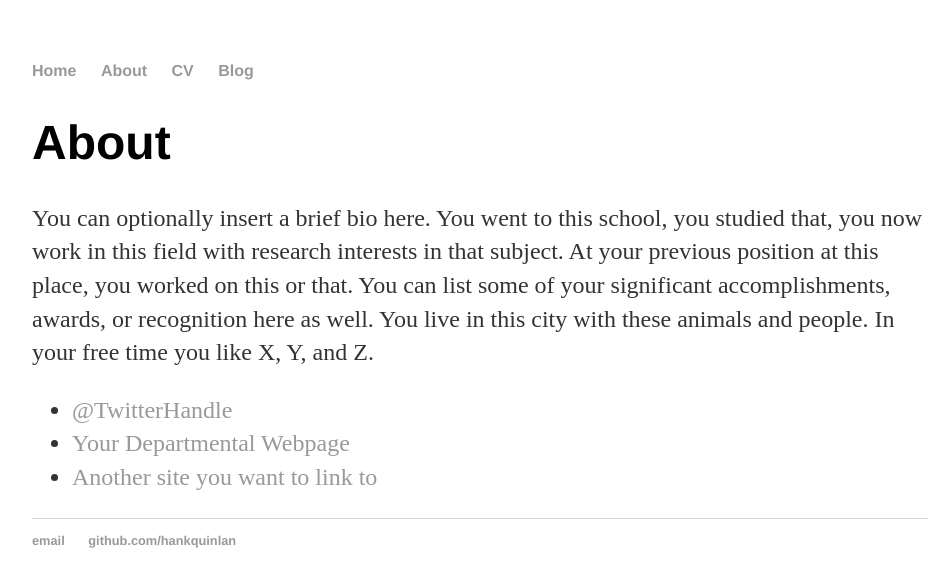
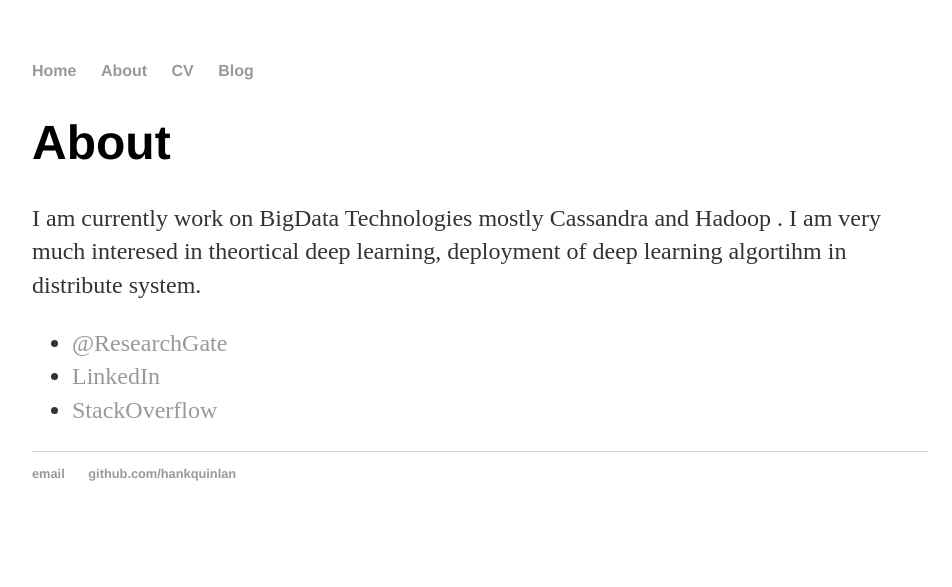
Before and after one commit to robi56/robi56.github.io, a Jekyll site: the page built from about/index.html, in a window 1280 px wide. Shown: the top 587 px of the page, without its empty margins (160-1112 px from the left). Built offline with Jekyll 4.4.1, drawn with Linux system fonts in a browser that asks for light colours.

Commit message:
update about

```diff
--- a/about/index.html
+++ b/about/index.html
@@ -1,15 +1,15 @@
 ---
 layout: default
-title: About Hank Quinlan
+title: About Rabindra Nath Nandi
 ---
 
 		<div class="about">
 			<h1>About</h1>
-			<p>You can optionally insert a brief bio here. You went to this school, you studied that, you now work in this field with research interests in that subject. At your previous position at this place, you worked on this or that. You can list some of your significant accomplishments, awards, or recognition here as well. You live in this city with these animals and people. In your free time you like X, Y, and Z.</p>
+			<p>I am currently work on BigData Technologies mostly Cassandra and Hadoop . I am very much interesed in theortical  deep learning, deployment of deep learning algortihm in distribute system. </p>
 
 			<ul class="contacts">
-				<li><a href="#">@TwitterHandle</a></li>
-				<li><a href="#">Your Departmental Webpage</a></li>
-				<li><a href="#">Another site you want to link to</a></li>
+				<li><a href="https://www.researchgate.net/profile/Rabindra_Nandi2">@ResearchGate</a></li>
+				<li><a href="https://www.linkedin.com/in/rnandi">LinkedIn</a></li>
+				<li><a href="http://stackoverflow.com/users/1832454/rabindra-nath-nandi">StackOverflow</a></li>
 				</ul>
 		</div>
```
